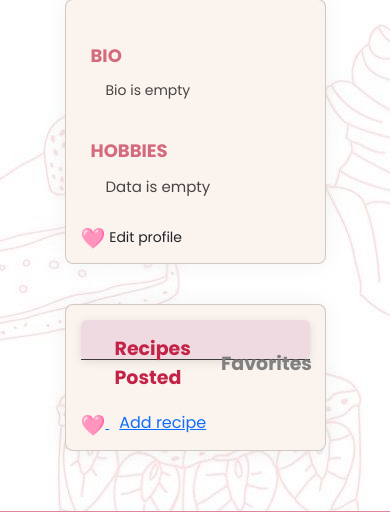
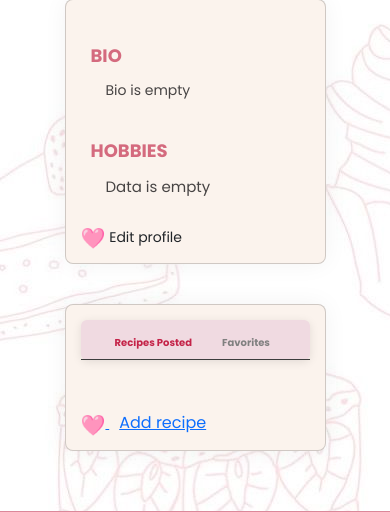
Before and after one commit to mirakamal5/webb, a PHP site: the page made by profile page.html in a window 390 px wide. Shown: the part 440-952 px from the top of the page. Run offline with PHP 8.4, Linux system fonts and the light colour scheme.

Commit message:
responsiveness

```diff
--- a/profile page.html
+++ b/profile page.html
@@ -169,7 +169,7 @@
             `;
 
             const favoritesContent = `
-                <p style="font-size=120px;"> Favorites is Empty </p>
+                <p> Favorites is Empty </p>
             `;
 
             basicInfo.innerHTML = recipesContent;
--- a/style3.css
+++ b/style3.css
@@ -609,6 +609,10 @@ html, body{
   .footer-col .social-links {
       justify-content: center;
   }
+  .timeline_about .tabs ul li span {
+    font-size: 12px;
+  }
+
 }
 
 @media (max-width: 400px) {
@@ -629,6 +633,10 @@ html, body{
     height: 30px;
     font-size: 9px;
   }
+  .timeline_about .tabs ul li span {
+    font-size: 10px;
+  }
+
 
 }
 
@@ -645,6 +653,10 @@ html, body{
   }
 
 
+  .timeline_about .tabs ul li span {
+    font-size: 10px;
+  }
+
   .custom-navbar .navbar-nav .nav-link{
     font-size: 12px;
   }
--- a/userpage mira.html
+++ b/userpage mira.html
@@ -37,7 +37,6 @@
                 </li>
             </ul>
 
-            <!-- Login Button and Profile Icon -->
             <div class="d-flex">
                 <button id="loginButton" class="btn btn-outline-danger me-2" onclick="window.location.href='loginpage.html'">Log In</button>
                 <div id="profileIcon" class="d-none">
```
Also changed, not shown: style2.css (+7 -4 lines).
